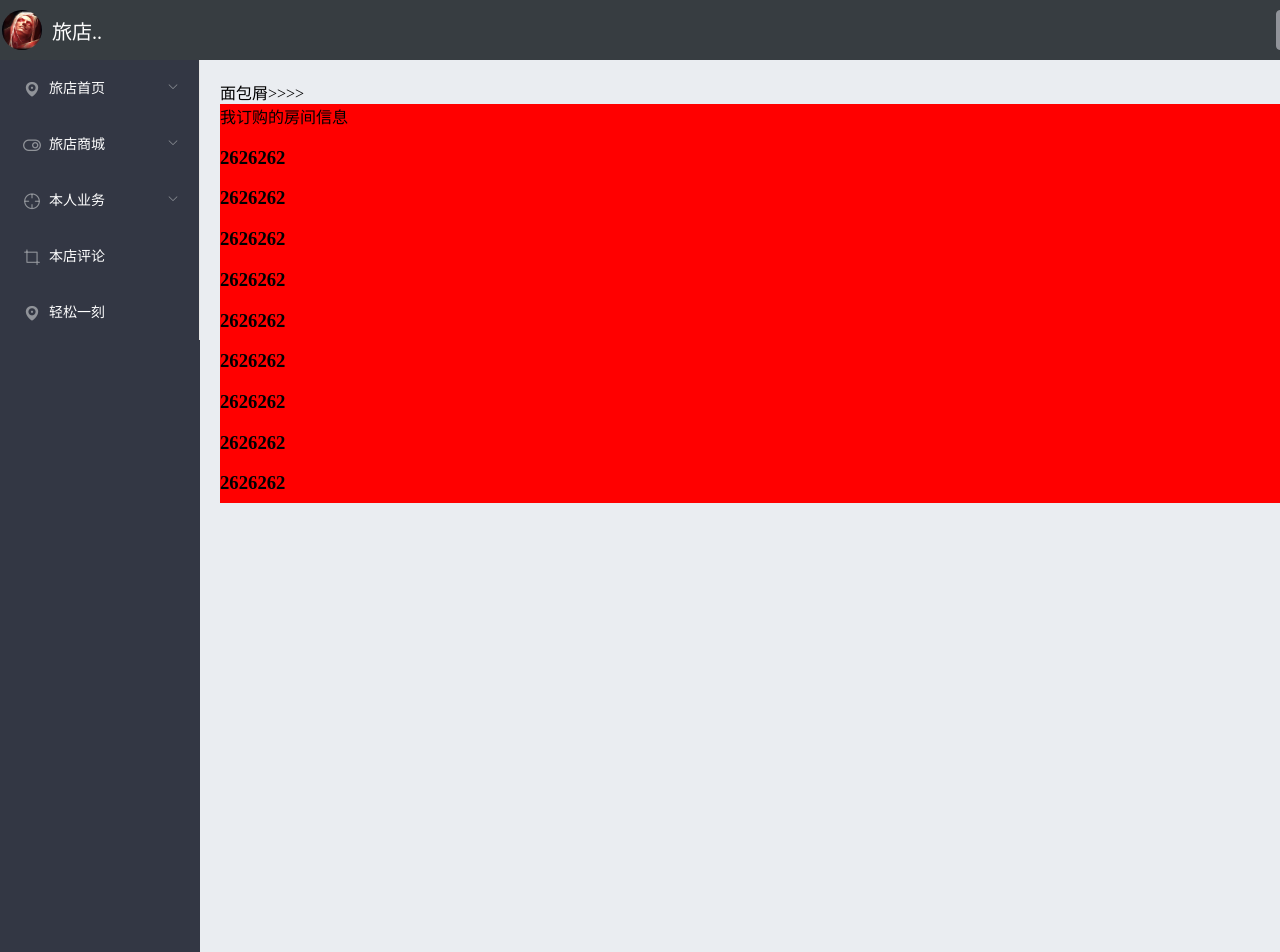
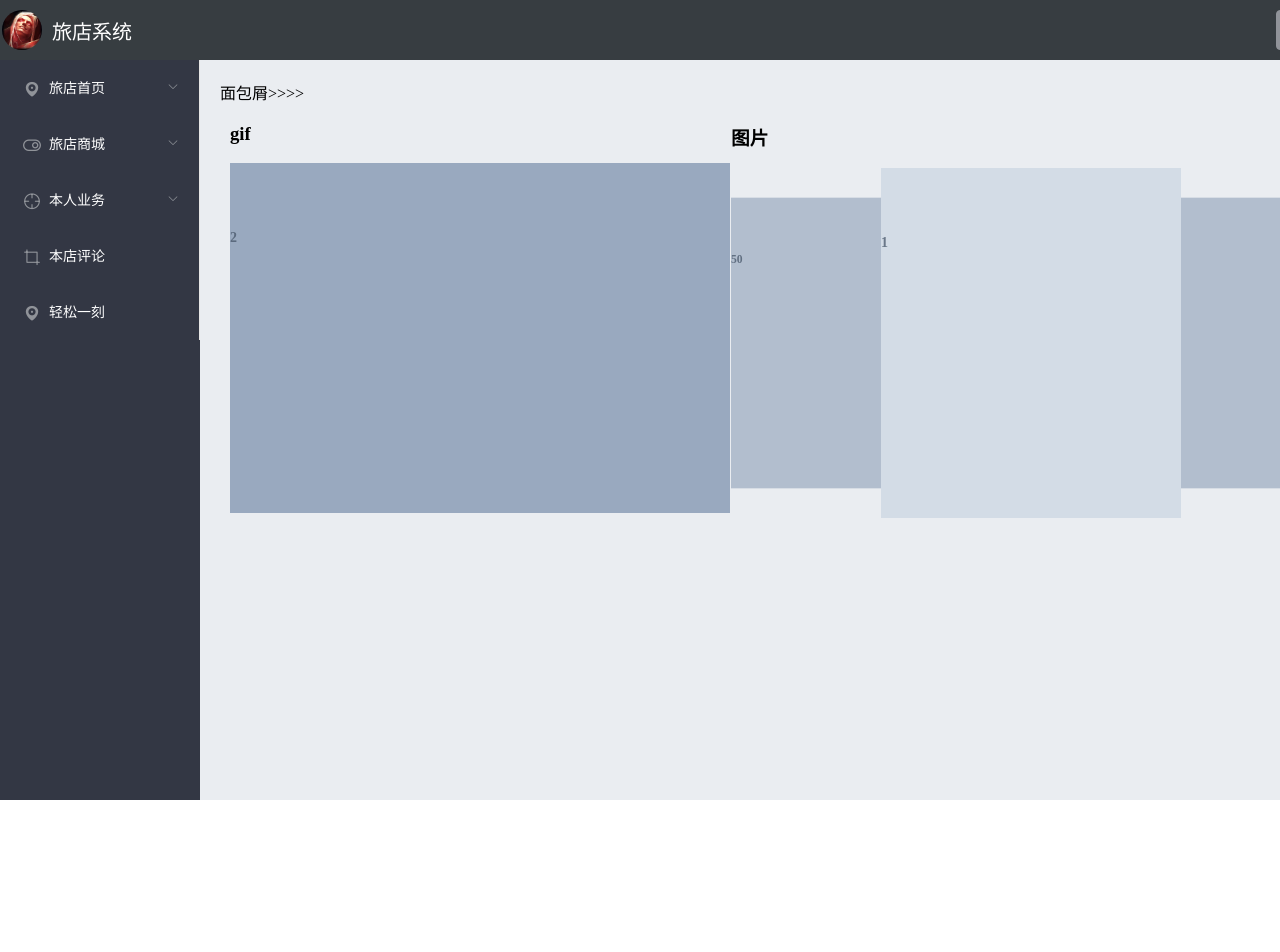
Before and after one commit to differentinsist/hotel-manage-web, a Vue app: page /#/happytime in a window 1280 px wide. Shown: the top 952 px of the page. After the commit the page ends 800 px from the top, so only its background shows below. Built offline with nearby package versions, Linux system fonts and the light colour scheme.

Commit message:
做了happytime组件；相当于使用轮播图来展示有趣的图片；将来再做上传功能；然后用户上传的可以按照时间排序放在第一个显示

```diff
--- a/src/components/homeitem/ChouQu.vue
+++ b/src/components/homeitem/ChouQu.vue
@@ -4,7 +4,7 @@
     <el-header>
       <div>
         <img src="../../assets/touxiang.png" alt="">
-        <span>旅店..</span>
+        <span>旅店系统</span>
       </div>
       <el-button type="info" @click="logout">退出</el-button>
     </el-header>
--- a/src/page/comment/CommentArea.vue
+++ b/src/page/comment/CommentArea.vue
@@ -1,12 +1,11 @@
 <template>
   <div>
     <div>
-    <ul class="infinite-list" v-infinite-scroll="load" >
-      <li v-for="i in count" class="infinite-list-item">
+
         <h3>这里是评论区组件</h3>
+        <h3>搞个评分组件</h3>
 
-      </li>
-    </ul>
+
     </div>
   </div>
 </template>
@@ -16,13 +15,11 @@
       name: "comment-area",
       data () {
         return {
-          count: 0
+
         }
       },
       methods: {
-        load () {
-          this.count += 2
-        }
+
       }
     }
 </script>
--- a/src/page/happy/HappyTime.vue
+++ b/src/page/happy/HappyTime.vue
@@ -1,57 +1,77 @@
 <template>
-  <div class="tet">
+  <div class="happytime">
+    <!--左边的图片Click 指示器触发 -->
     <div>
-      <span>我订购的房间信息</span>
-      <h1>2626262</h1>
-      <h1>2626262</h1>
-      <h1>2626262</h1>
-      <h1>2626262</h1>  <h1>2626262</h1>
-      <h1>2626262</h1>
-      <h1>2626262</h1>  <h1>2626262</h1>
-      <h1>2626262</h1>
-      <h1>2626262</h1>  <h1>2626262</h1>
-      <h1>2626262</h1>
-      <h1>2626262</h1>  <h1>2626262</h1>
-      <h1>2626262</h1>
-      <h1>2626262</h1>  <h1>2626262</h1>
-      <h1>2626262</h1>
-      <h1>2626262</h1>  <h1>2626262</h1>
-      <h1>2626262</h1>
-      <h1>2626262</h1>  <h1>2626262</h1>
-      <h1>2626262</h1>
-      <h1>2626262</h1>  <h1>2626262</h1>
-      <h1>2626262</h1>
-      <h1>2626262</h1>  <h1>2626262</h1>
-      <h1>2626262</h1>
-      <h1>2626262</h1>
+      <h3>gif</h3>
+      <el-carousel class="leftcss"  trigger="click" height="350px" indicator-position="none">
+        <el-carousel-item v-for="leftitem in 19" :key="item">
+          <h3 class="small">{{ leftitem }}</h3>
+        </el-carousel-item>
+      </el-carousel>
+    </div>
+
+    <!--在右边的图片-->
+    <div>
+      <h3>图片</h3>
+      <el-carousel class="rightcss"  :interval="6000" type="card" height="350px" indicator-position="none">
+        <el-carousel-item v-for="rihhtitem in 50" :key="item">
+          <h3 class="medium">{{ rihhtitem }}</h3>
+        </el-carousel-item>
+      </el-carousel>
     </div>
   </div>
 </template>
 
 <script>
-  import CScroll from 'better-scroll'
+  // import CScroll from 'better-scroll'
 
     export default {
       name: "happy-time",
       data(){
         return {
-          scroll: null
+          leftPictureList: [
+
+          ],
+          rightPictureList: [
+
+          ]
         }
       },
       mounted(){
-        console.log('yyyyyyyyyyyyyy');
-        this.scroll = new CScroll(document.querySelector('.tet'), {})
+
       }
     }
 </script>
 
 <style lang="less" scoped>
 
-  .tet {
-    height: 30%;
-    background-color: red;
-    overflow: hidden;
-    overflow-y: scroll;
+  //element走马灯的原始样式
+  .el-carousel__item h3 {
+    color: #475669;
+    font-size: 14px;
+    opacity: 0.75;
+    line-height: 150px;
+    margin: 0;
+  }
+  .el-carousel__item:nth-child(2n) {
+    background-color: #99a9bf;
+  }
+  .el-carousel__item:nth-child(2n+1) {
+    background-color: #d3dce6;
   }
 
+  .happytime {
+    display: flex;
+    justify-content: space-between;
+    padding-left: 10px;
+    padding-right: 15px;
+  }
+  .leftcss {
+    width: 500px;
+  }
+  .rightcss {
+    width: 600px;
+  }
+
+
 </style>
--- a/src/page/mall/Shop.vue
+++ b/src/page/mall/Shop.vue
@@ -18,6 +18,19 @@
       <el-table-column prop="goodsdiscription" label="描述" width="200"></el-table-column>
       <el-table-column prop="goodspicture" label="图片" width="180"></el-table-column>
     </el-table>
+
+    <!--分页栏-->
+    <div class="block">
+      <el-pagination
+        @size-change="handleSizeChange"
+        @current-change="handleCurrentChange"
+        :current-page="pageh"
+        :page-sizes="[10, 15, 20, 40,50]"
+        :page-size="100"
+        layout="total, sizes, prev, pager, next, jumper"
+        :total="totalh">
+      </el-pagination>
+    </div>
   </div>
 </template>
 
@@ -28,15 +41,19 @@
     name: "shop",
     data(){
       return {
+        //商品数据
         tableData: [],
-        //发送get请求的参数
+        //发送get请求的参数；也就是分页参数
         keyh: '',
-        pageh: 1,
-        rowsh: 5,
+        pageh: 1,  //显示第几页
+        rowsh: 10,  //一页有多少数据
         sortByh: '',
         desch: false,
+        totalh: '',
         //搜索框
         input: ''
+
+
       }
     },
     created() {
@@ -57,6 +74,7 @@
             desc: this.desch
           }
         }).then(res => {
+          this.totalh = res.data.total;
           console.log(res);
         this.tableData = res.data.items;
         }).catch(err => {
@@ -68,6 +86,22 @@
         this.keyh = document.getElementById('inputh').value;
         console.log('key:',this.keyh);
         //然后就发送请求获取数据
+        this.sendRequest();
+      },
+
+      //设置分页条的（在分页参数改变的时候重新发送请求重新获取分页后的数据；
+      // 就是你选第几页的时候会触发一些方法；传递val参数进来；然后再从新发送请求）
+      handleSizeChange(val) {
+        console.log(`每页 ${val} 条`);
+        this.rowsh = val;
+        this.pageh = 1; //每页显示条数改变后；我想重置为默认显示第一页；可以写死？？？？？？？？？？？？
+        console.log('rows',this.rowsh);
+        this.sendRequest();
+      },
+      handleCurrentChange(val) {
+        console.log(`当前页: ${val}`);
+        this.pageh = val;
+        console.log('page',this.pageh);
         this.sendRequest();
       }
     }
--- a/src/plugins/element.js
+++ b/src/plugins/element.js
@@ -18,7 +18,8 @@ import {
   Main,
   Input,
   Upload,
-  Dialog
+  Dialog,
+  Carousel
 } from 'element-ui';
 
 Vue.use(Menu);
@@ -37,3 +38,4 @@ Vue.use(Main);
 Vue.use(Input);
 Vue.use(Upload);
 Vue.use(Dialog);
+Vue.use(Carousel);
```
